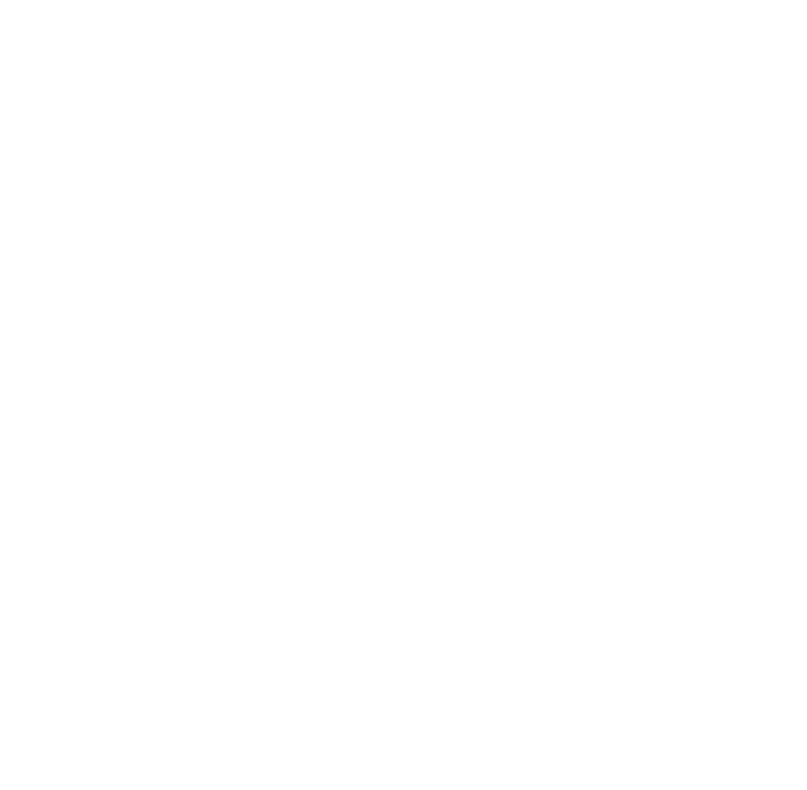
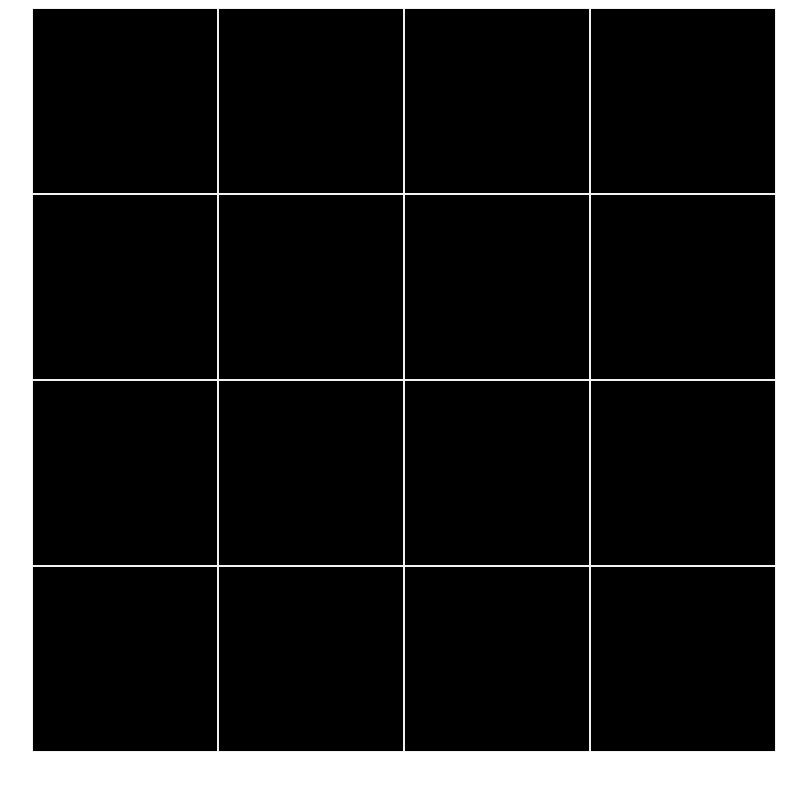
Before and after one commit to Minolie06/game-memo, a plain HTML site: page index.html in a window 1280 px wide. Shown: the whole page, without its empty margins (4-811 px from the left). Drawn offline with Linux system fonts and the light colour scheme.

Commit message:
Basic styling + events for cards

```diff
--- a/index.html
+++ b/index.html
@@ -6,6 +6,136 @@
 		<link rel="stylesheet" href="styles/styles.css" />
 	</head>
 	<body>
+		<section class="game-cards">
+			<div class="card" data="chat">
+				<div class="card-inner">
+					<div class="card-front"></div>
+					<div class="card-back">
+						<p>chat</p>
+					</div>
+				</div>
+			</div>
+			<div id="card-test" class="card" data="chat">
+				<div class="card-inner">
+					<div class="card-front"></div>
+					<div class="card-back">
+						<p>chat</p>
+					</div>
+				</div>
+			</div>
+			<div id="card-test" class="card" data="chien">
+				<div class="card-inner">
+					<div class="card-front"></div>
+					<div class="card-back">
+						<p>chien</p>
+					</div>
+				</div>
+			</div>
+			<div id="card-test" class="card" data="chien">
+				<div class="card-inner">
+					<div class="card-front"></div>
+					<div class="card-back">
+						<p>chien</p>
+					</div>
+				</div>
+			</div>
+			<div id="card-test" class="card" data="elephant">
+				<div class="card-inner">
+					<div class="card-front"></div>
+					<div class="card-back">
+						<p>elephant</p>
+					</div>
+				</div>
+			</div>
+			<div id="card-test" class="card" data="elephant">
+				<div class="card-inner">
+					<div class="card-front"></div>
+					<div class="card-back">
+						<p>elephant</p>
+					</div>
+				</div>
+			</div>
+			<div id="card-test" class="card" data="koala">
+				<div class="card-inner">
+					<div class="card-front"></div>
+					<div class="card-back">
+						<p>koala</p>
+					</div>
+				</div>
+			</div>
+			<div id="card-test" class="card" data="koala">
+				<div class="card-inner">
+					<div class="card-front"></div>
+					<div class="card-back">
+						<p>koala</p>
+					</div>
+				</div>
+			</div>
+			<div id="card-test" class="card" data="baleine">
+				<div class="card-inner">
+					<div class="card-front"></div>
+					<div class="card-back">
+						<p>baleine</p>
+					</div>
+				</div>
+			</div>
+			<div id="card-test" class="card" data="baleine">
+				<div class="card-inner">
+					<div class="card-front"></div>
+					<div class="card-back">
+						<p>baleine</p>
+					</div>
+				</div>
+			</div>
+			<div id="card-test" class="card" data="aigle">
+				<div class="card-inner">
+					<div class="card-front"></div>
+					<div class="card-back">
+						<p>aigle</p>
+					</div>
+				</div>
+			</div>
+			<div id="card-test" class="card" data="aigle">
+				<div class="card-inner">
+					<div class="card-front"></div>
+					<div class="card-back">
+						<p>aigle</p>
+					</div>
+				</div>
+			</div>
+			<div id="card-test" class="card" data="souris">
+				<div class="card-inner">
+					<div class="card-front"></div>
+					<div class="card-back">
+						<p>souris</p>
+					</div>
+				</div>
+			</div>
+			<div id="card-test" class="card" data="souris">
+				<div class="card-inner">
+					<div class="card-front"></div>
+					<div class="card-back">
+						<p>souris</p>
+					</div>
+				</div>
+			</div>
+			<div id="card-test" class="card" data="tortue">
+				<div class="card-inner">
+					<div class="card-front"></div>
+					<div class="card-back">
+						<p>tortue</p>
+					</div>
+				</div>
+			</div>
+			<div id="card-test" class="card" data="tortue">
+				<div class="card-inner">
+					<div class="card-front"></div>
+					<div class="card-back">
+						<p>tortue</p>
+					</div>
+				</div>
+			</div>
+		</section>
 		<script src="script/script.js"></script>
 	</body>
 </htmlW
--- a/script/script.js
+++ b/script/script.js
@@ -0,0 +1,10 @@
+//transforming the HTML collection into an array
+cards = Array.from(document.getElementsByClassName("card"));
+
+//creating events when clicking cards
+cards.forEach(card => card.addEventListener("click", function() {
+	card.classList.add("flipped");
+	setTimeout(function() { //unflip after a delay
+		card.classList.remove("flipped");
+	}, 2000);
+}, false));
--- a/styles/styles.css
+++ b/styles/styles.css
@@ -0,0 +1,55 @@
+/* styling the card grid */
+.game-cards {
+	max-width: 100vh;
+	display: flex;
+	flex-wrap: wrap;
+	justify-content: center;
+}
+
+/* styling the cards */
+.card {
+	background-color: transparent;
+	width: calc(25% - 1rem);
+	aspect-ratio: 1;
+	border: 1px solid #f1f1f1;
+	perspective: 1000px;
+}
+
+.card-front {
+  background-color: black;
+  color: white;
+}
+
+.card-back {
+  background-color: dodgerblue;
+  color: white;
+  transform: rotateY(180deg);
+}
+
+/* flip-card animation */
+.card-inner {
+  position: relative;
+  width: 100%;
+  height: 100%;
+  text-align: center;
+  transition: transform 0.8s;
+  transform-style: preserve-3d;
+}
+
+.flipped .card-inner {
+  transform: rotateY(180deg);
+}
+
+.card-front, .card-back {
+  position: absolute;
+  width: 100%;
+  height: 100%;
+  -webkit-backface-visibility: hidden; /* Safari */
+  backface-visibility: hidden;
+  pointer-events: inherit;
+}
+
+/* disabling flipped cards */
+.flipped {
+	pointer-events: none;
+}
```
